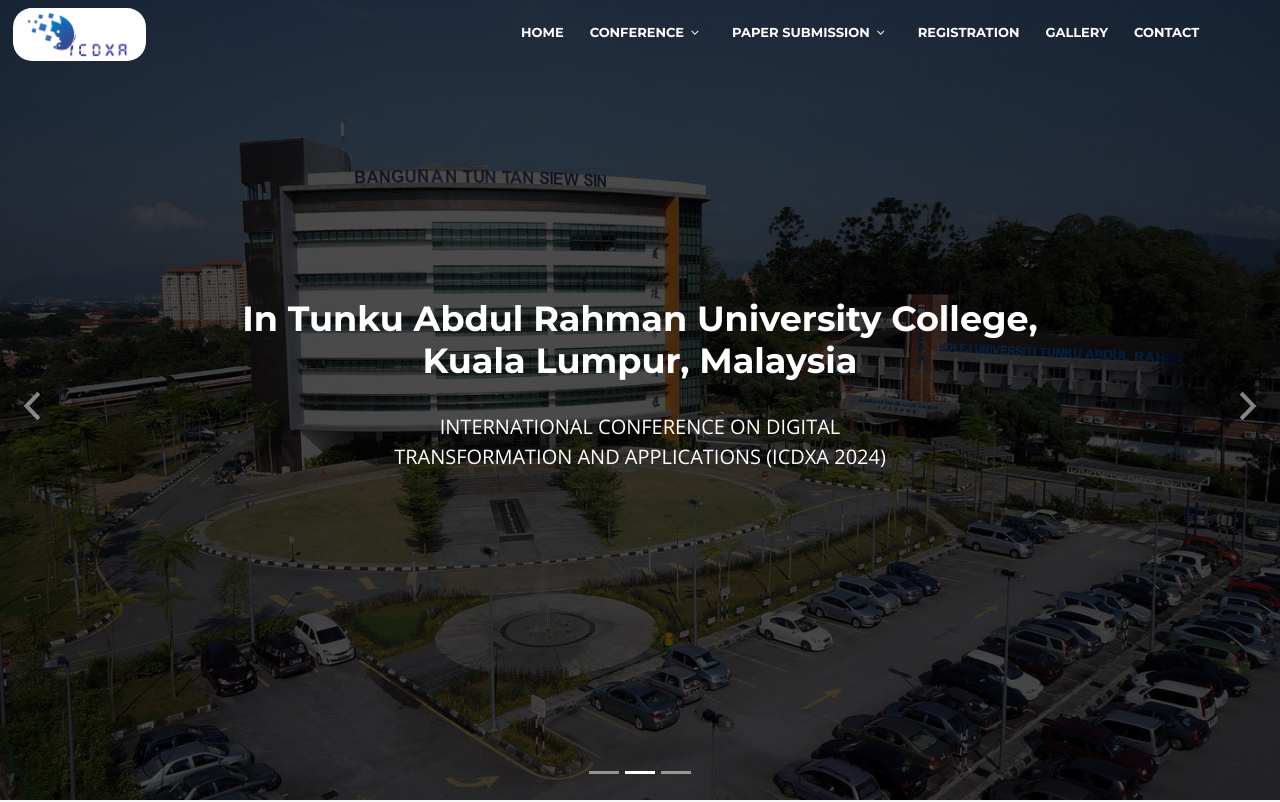
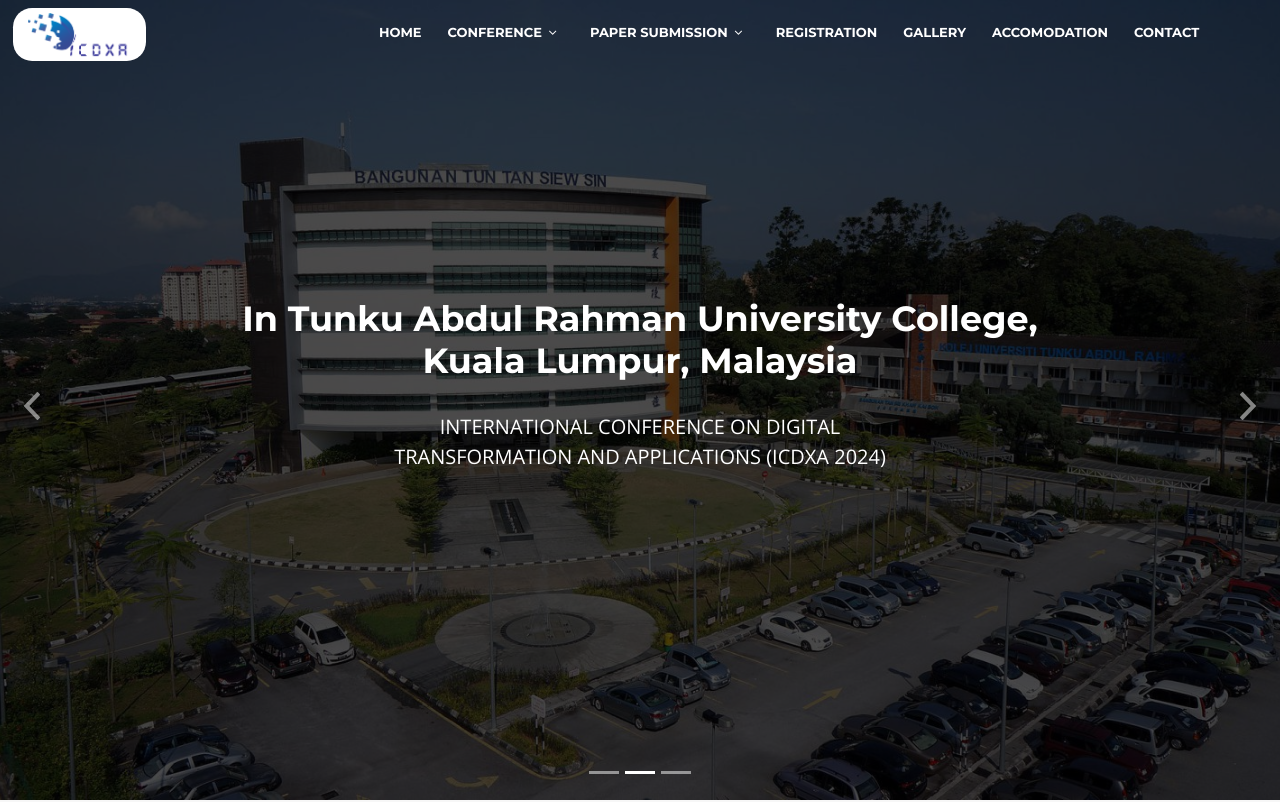
Before and after one commit to ICDXA/icdxa, a plain HTML site: page keynote.html in a window 1280 px wide. Shown: the top 802 px of the page. Drawn offline with nearby package versions, Linux system fonts and the light colour scheme; files whose address does not match are found by name.

Commit message:
Update keynote.html

```diff
--- a/keynote.html
+++ b/keynote.html
@@ -67,6 +67,7 @@ best presentations, roundtable discussions, networking opportunities and many mo
           <!--<li><a href="#">Publicationa</a></li>-->
           <li><a href="register.html">Registration</a></li>
           <li><a href="gallery.html#gallery">Gallery</a></li>
+          <li><a href="accomodation.html">Accomodation</a></li>
           <li><a href="contact.html#contact">Contact</a></li>
         </ul>
       </nav><!-- #nav-menu-container -->
```
